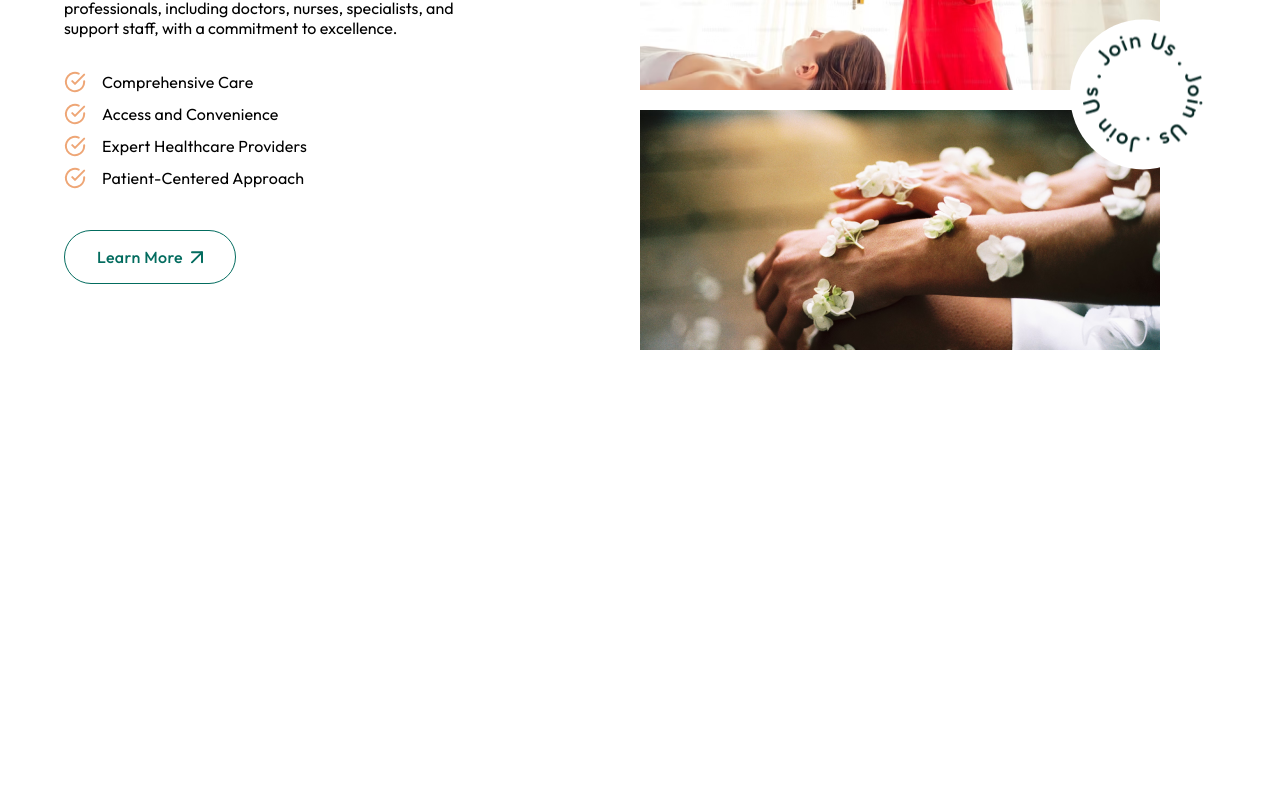
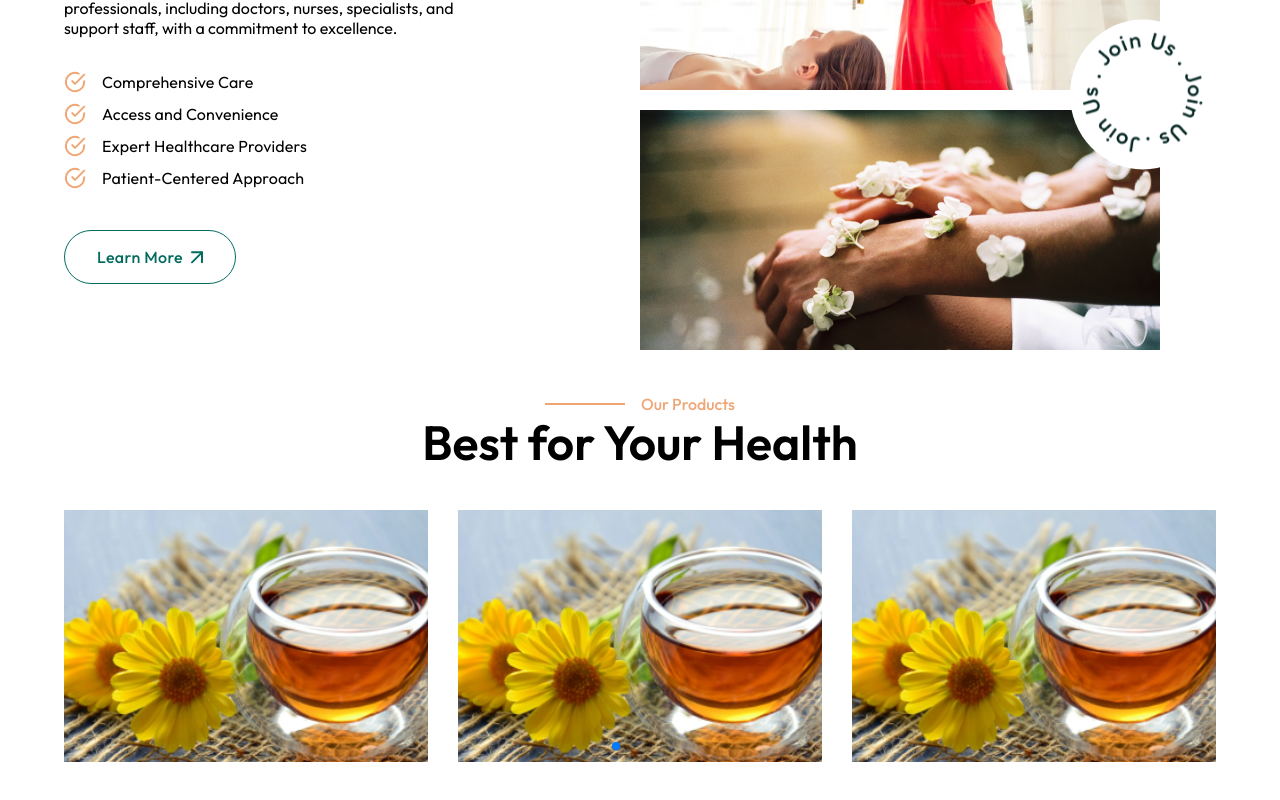
Before and after one commit to Resvan/comming-soon, a React (Vite) app: page /home in a window 1280 px wide. Shown: the part 1228-2028 px from the top of the page. Before the commit the page ends 1582 px from the top, so only its background shows below. Built offline with nearby package versions, Linux system fonts and the light colour scheme; the HTML template or start-up script is replaced by a standard one.

Commit message:
carousel

```diff
--- /dev/null
+++ b/src/components/ProductSlider.jsx
@@ -0,0 +1,55 @@
+import React from 'react';
+import { useTheme } from '@mui/material/styles';
+import useMediaQuery from '@mui/material/useMediaQuery';
+import { Swiper, SwiperSlide } from 'swiper/react';
+import { Pagination } from 'swiper/modules';
+import productOne from '../assets/product-1.png'
+
+// Import Swiper styles
+import 'swiper/css';
+import 'swiper/css/pagination';
+
+
+
+// import required modules
+
+const ProductSlider = () => {
+    const theme = useTheme();
+    const isMd = useMediaQuery(theme.breakpoints.up('md'));
+    const isLg = useMediaQuery(theme.breakpoints.up('lg'));
+
+    const slidesPerView = isLg ? 3 : (isMd ? 2 : 1); // Adjust the number of slides per view based on screen size
+
+    return (
+        <Swiper
+            slidesPerView={slidesPerView}
+            spaceBetween={30}
+            pagination={{
+                clickable: true,
+            }}
+            modules={[Pagination]}
+            className="mySwiper"
+        >
+            <SwiperSlide>
+                <img src={productOne} alt="" />
+            </SwiperSlide>
+            <SwiperSlide>
+                <img src={productOne} alt="" />
+            </SwiperSlide>
+            <SwiperSlide>
+                <img src={productOne} alt="" />
+            </SwiperSlide>
+            <SwiperSlide>
+                <img src={productOne} alt="" />
+            </SwiperSlide>
+            <SwiperSlide>
+                <img src={productOne} alt="" />
+            </SwiperSlide>
+            <SwiperSlide>
+                <img src={productOne} alt="" />
+            </SwiperSlide>
+        </Swiper>
+    );
+};
+
+export default ProductSlider;
--- a/src/index.css
+++ b/src/index.css
@@ -6,7 +6,8 @@ body{
 
 .swiper {
     width: 100%;
-    height: 80%;
+    height: 100%;
+    margin-bottom: 3rem;
 }
 
 .swiper-slide {
@@ -15,9 +16,9 @@ body{
     background: #fff;
 
     /* Center slide text vertically */
-    /* display: flex;
+    display: flex;
     justify-content: center;
-    align-items: center; */
+    align-items: center;
 }
 
 .swiper-slide img {
@@ -28,7 +29,7 @@ body{
 }
 
 /* new styles added */
-.swiper-button {
+/* .swiper-button {
     display: flex;
     position: absolute;
     top: calc(40% - 12px);
@@ -55,4 +56,4 @@ body{
 .swiper-button-disabled {
     opacity: 0.5;
     pointer-events: none;
-}
+} */
--- a/src/pages/Home.jsx
+++ b/src/pages/Home.jsx
@@ -15,6 +15,7 @@ import aboutImageTwo from '../assets/about-i2.png';
 import joinUs from '../assets/joinus.svg';
 import tickIcon from '../assets/tickIcon.svg';
 import topArrowPrimary from '../assets/topArrowPrimary.svg';
+import ProductSlider from '../components/ProductSlider';
 
 
 const StyledText = styled(Typography)(({ theme, variant }) => ({
@@ -356,6 +357,40 @@ const Home = () => {
                     </Grid>
                 </Grid>
             </Container>
+            <Container sx={{
+                mt: 5,
+                display: 'flex',
+                alignItems: 'center',
+                flexDirection:'column'
+            }}>
+                <Box sx={{
+                    display: 'flex',
+                    gap: 2,
+                }}>
+                    <div style={{
+                        height: '2px',
+                        width: '5rem',
+                        backgroundColor: '#EEA676',
+                        alignSelf: 'center'
+                    }}></div>
+                    <Typography component='p' variant='p' sx={{
+                        color: '#EEA676',
+                        fontFamily: 'Outfit',
+                        position: 'relative',
+                        fontWeight: 500
+                    }}>
+                        Our Products
+                    </Typography>
+                </Box>
+                <Typography
+                    component='h3' variant='h3'
+                    sx={{
+                    fontFamily: 'Outfit',
+                        fontWeight: 600,
+                    mb:5,
+                    }}>Best for Your Health</Typography>
+                    <ProductSlider  />
+            </Container>
 
         </>
     )
```
Also changed, not shown: src/assets/product-1.png (added).
